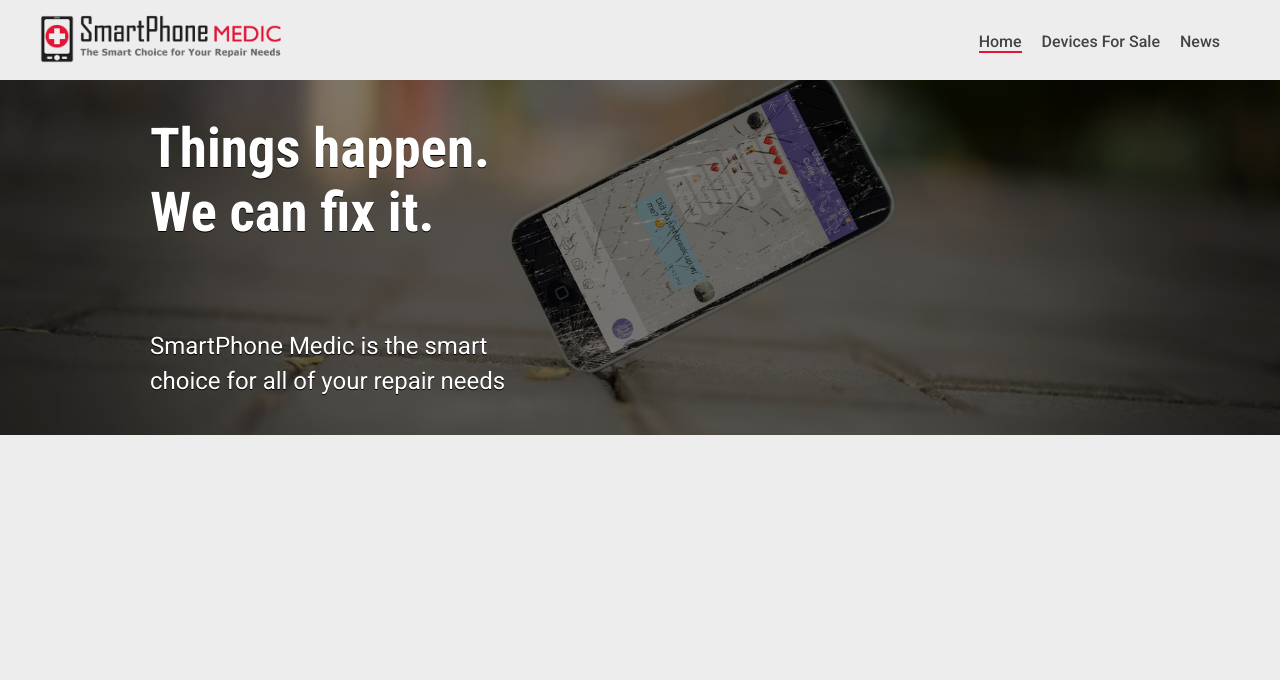
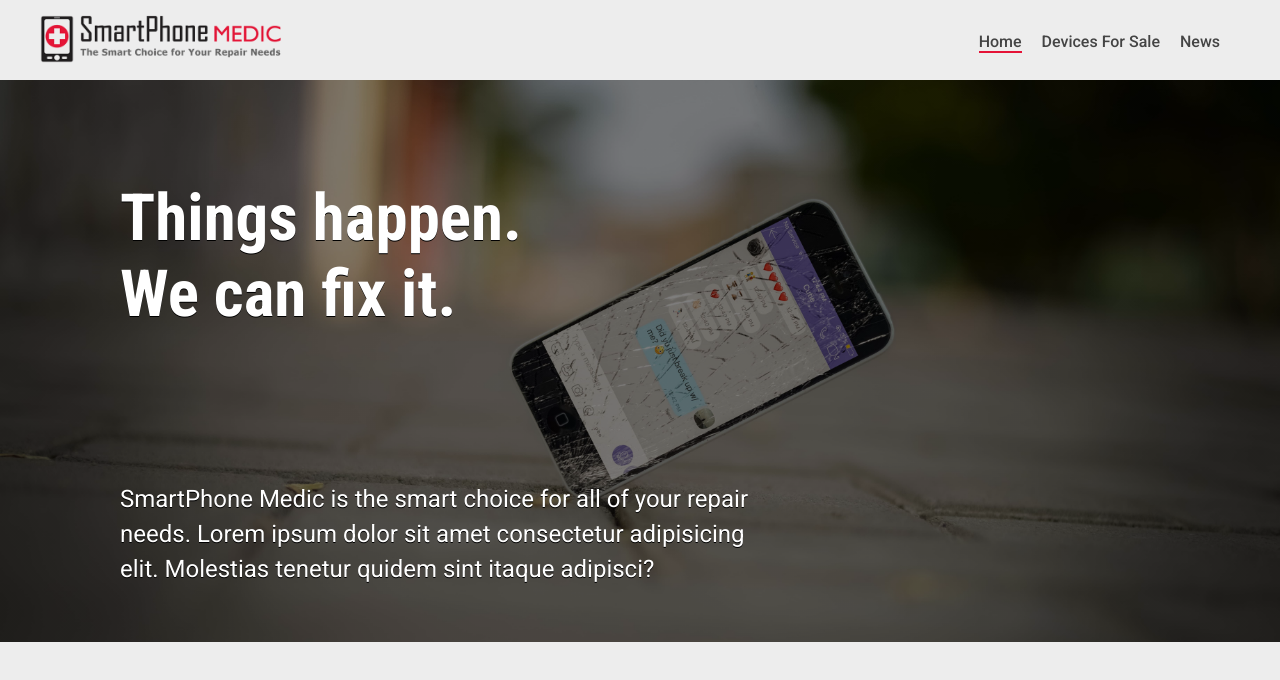
Before and after one commit to jordanepps/smartphone_medic, a React (Create React App) app in the folder client/: page / in a window 1280 px wide. Shown: the top 680 px of the page. Built offline with nearby package versions, Linux system fonts and the light colour scheme.

Commit message:
Finish home component css with responsive design

```diff
--- a/client/src/routes/Home/Home.css
+++ b/client/src/routes/Home/Home.css
@@ -1,5 +1,6 @@
 .home-container {
     color: white;
+    position: relative;
 }
 
 .top-section {
@@ -35,25 +36,27 @@
         background: linear-gradient(to right, rgba(0, 0, 0, 0.5), rgba(0, 0, 0, 0.5)), url(../../imgs/home.jpg) center center;
         background-size: cover;
         background-repeat: no-repeat;
-        background-position: left 35% bottom 60%;
+        background-position: left 100% bottom 75%;
     }
 
     .home-title {
-        padding: 1px 10px;
-        max-width: 1000px;
+        padding: 100px 30px 20px;
+        max-width: 1100px;
         margin: 50px auto;
         text-align: left;
     }
 
     .home-title h1 {
-        font-size: 55px;
-
+        font-size: 65px;
+        padding-top: 0;
+        margin-bottom: 130px;
     }
 
     .home-title span {
         margin: 0;
         font-size: 24px;
-        max-width: 400px;
+        width: 75%;
+        max-width: 650px;
         line-height: 35px;
     }
 }
--- a/client/src/routes/Home/Home.js
+++ b/client/src/routes/Home/Home.js
@@ -10,7 +10,9 @@ export default function Home() {
             Things happen. <br /> We can fix it.
           </h1>
           <span>
-            SmartPhone Medic is the smart choice for all of your repair needs
+            SmartPhone Medic is the smart choice for all of your repair needs.
+            Lorem ipsum dolor sit amet consectetur adipisicing elit. Molestias
+            tenetur quidem sint itaque adipisci?
           </span>
         </div>
       </div>
```
